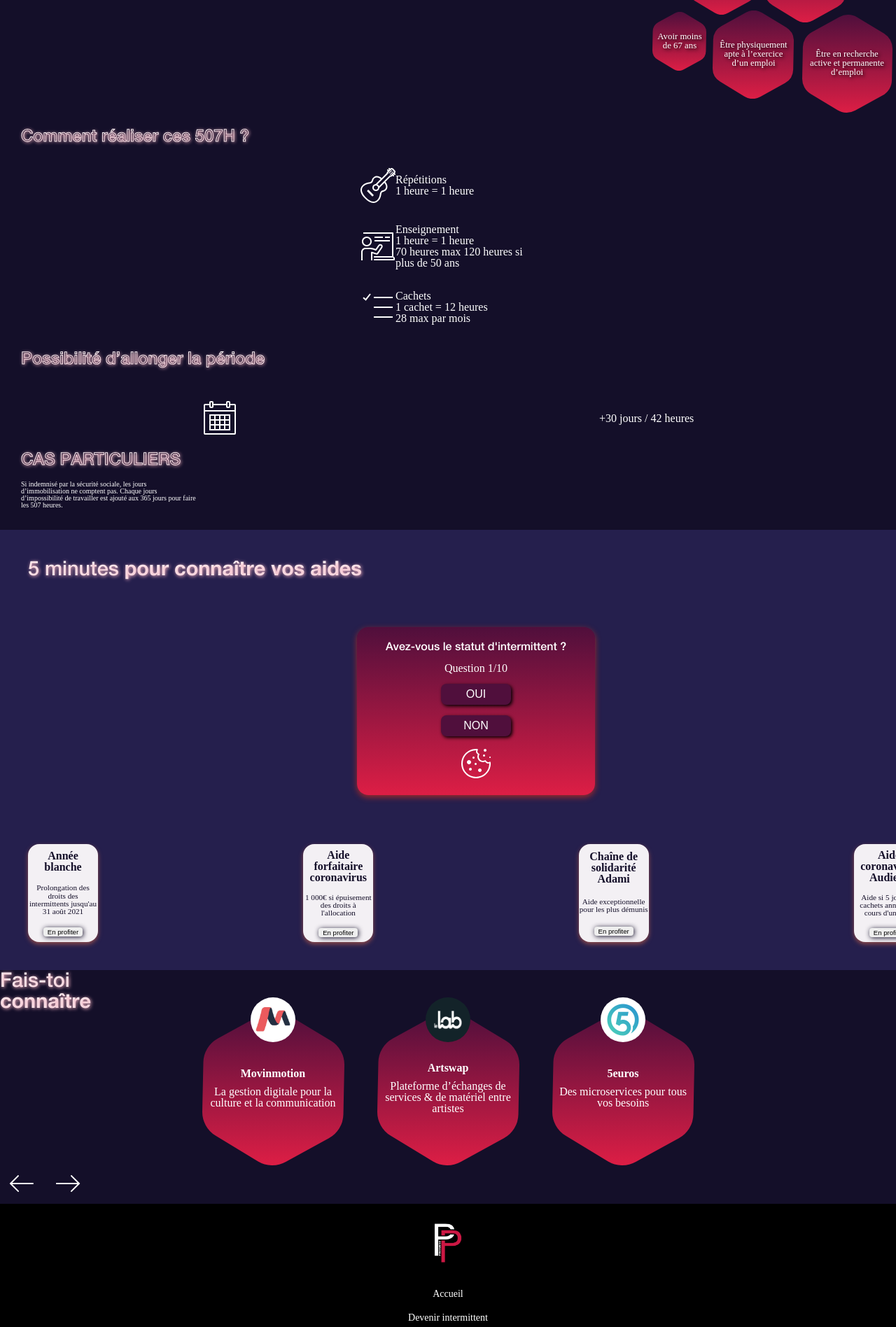
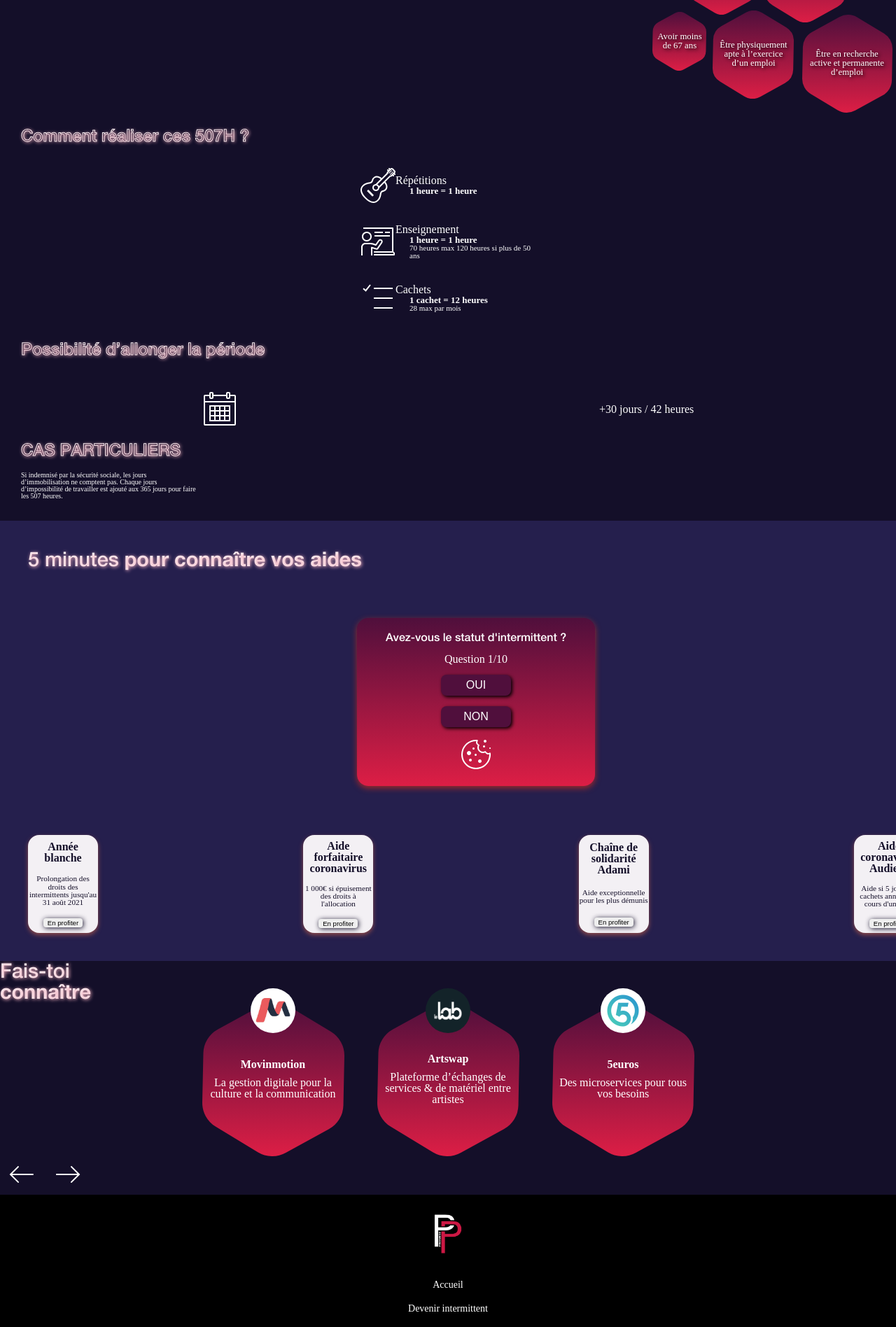
Before and after one commit to MisterAzix/vivre-intermittence, a Jekyll site: the page built from index.md, in a window 1280 px wide. Shown: the part 1215-3111 px from the top of the page at 70% size. Built offline with Jekyll 4.4.1, drawn with Linux system fonts in a browser that asks for light colours.

Commit message:
comment realiser ces 507 heurs updates

```diff
--- a/_sass/components/_howto.scss
+++ b/_sass/components/_howto.scss
@@ -14,5 +14,19 @@
     .subtitle {
         padding: 0.5em;
         text-indent: 2em;
+
+    }
+    h5{
+        font-size: 18px;
+        font-weight: bold;
+    }
+    h5{
+        font-size: 13px;
+        font-weight: bold;
+        padding-left: 20px;
+    }
+    p{
+        font-size: 11px;
+        padding-left: 20px;
     }
 }
--- a/_sass/layout/_header.scss
+++ b/_sass/layout/_header.scss
@@ -25,6 +25,7 @@ header {
 
         span {
             font-size: 30px;
+
         }
     }
 
```
